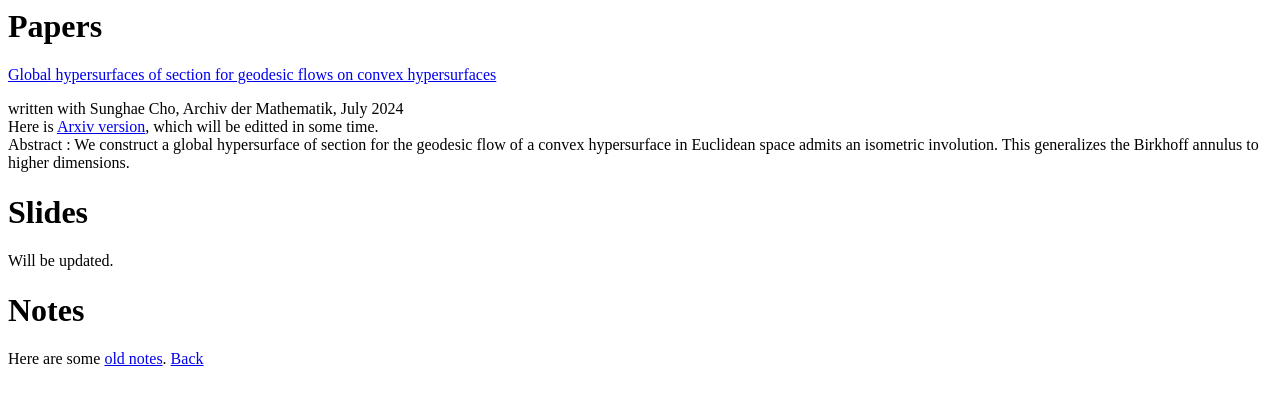
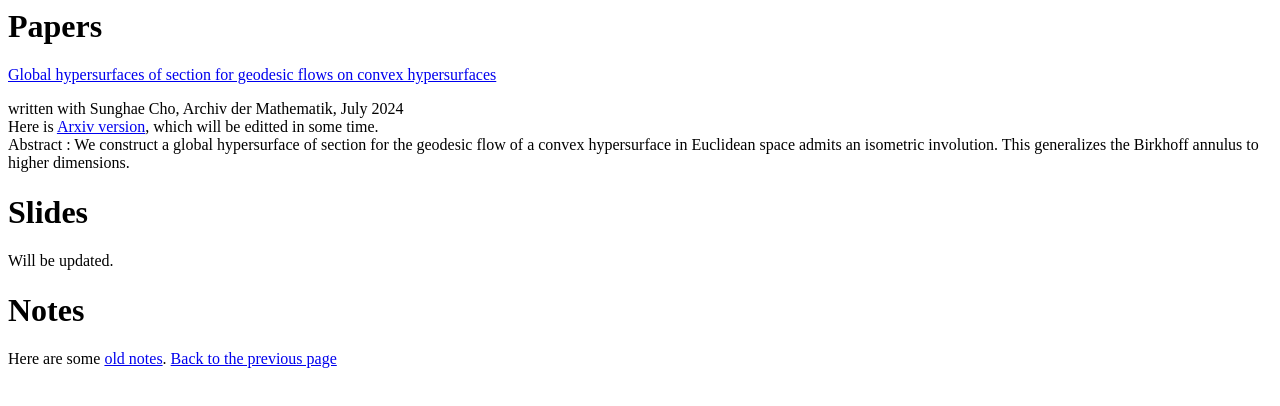
Before and after one commit to dhlee-math/dhlee-math.github.io, a plain HTML site: page notes/papers_and_slides.html in a window 1280 px wide. Drawn offline with Linux system fonts and the light colour scheme.

Commit message:
Update papers_and_slides.html

```diff
--- a/notes/papers_and_slides.html
+++ b/notes/papers_and_slides.html
@@ -17,7 +17,7 @@
       <span>
         Here are some <a href="notes/notes.html">old notes</a>.
       </span>
-		<a href="index.html">Back</a>
+	<span><a href="index.html">Back to the previous page</a></span>
 	</body>
 	<footer>
 	</footer>
```
